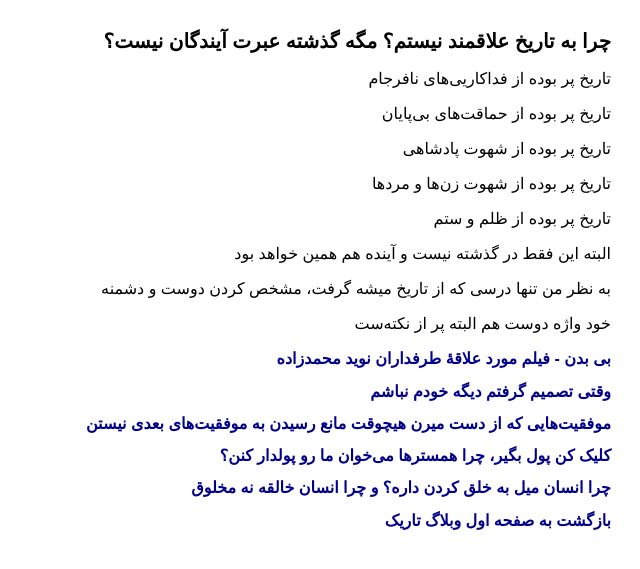
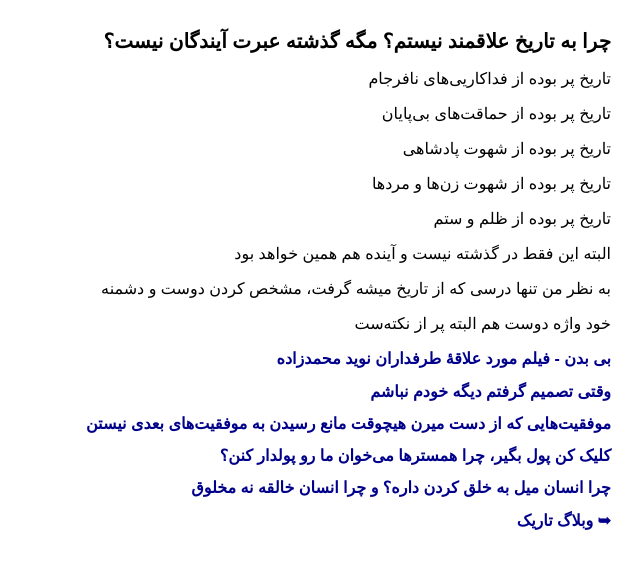
Before and after one commit to darkblog/darkblog.github.io, a Jekyll site: the page built from _posts/2024-7-4-2.md, in a window 1280 px wide. Shown: the top 569 px of the page, without its empty margins (640-1280 px from the left). Built offline with Jekyll 4.4.1, drawn with Linux system fonts in a browser that asks for light colours.

Commit message:
Update post.html

```diff
--- a/_layouts/post.html
+++ b/_layouts/post.html
@@ -15,6 +15,6 @@
 {% for related_post in site.related_posts %}
 <h2><a href="{{ related_post.url }}">{{ related_post.title }}</a></h2>
 {% endfor %}
-<h2><a href="https://darkblog.github.io/">بازگشت به صفحه اول وبلاگ تاریک</a></h2>
+<h2><a href="https://darkblog.github.io/">➥ وبلاگ تاریک</a></h2>
 </body>
 </html>
```
